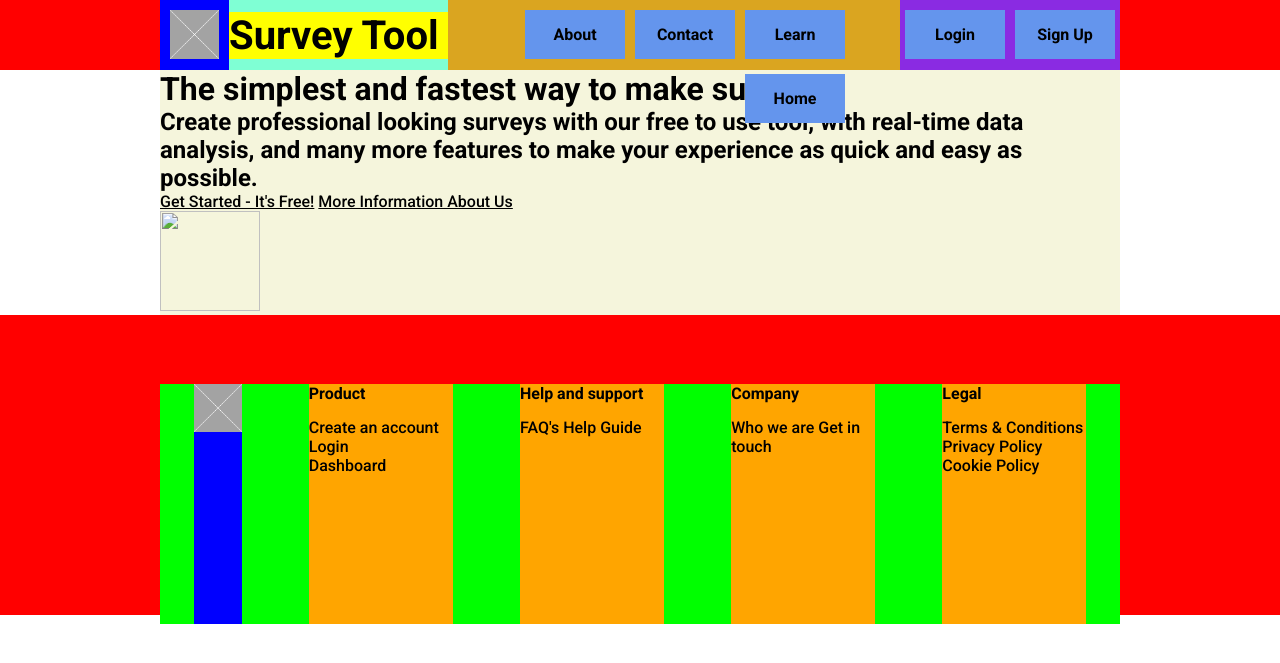
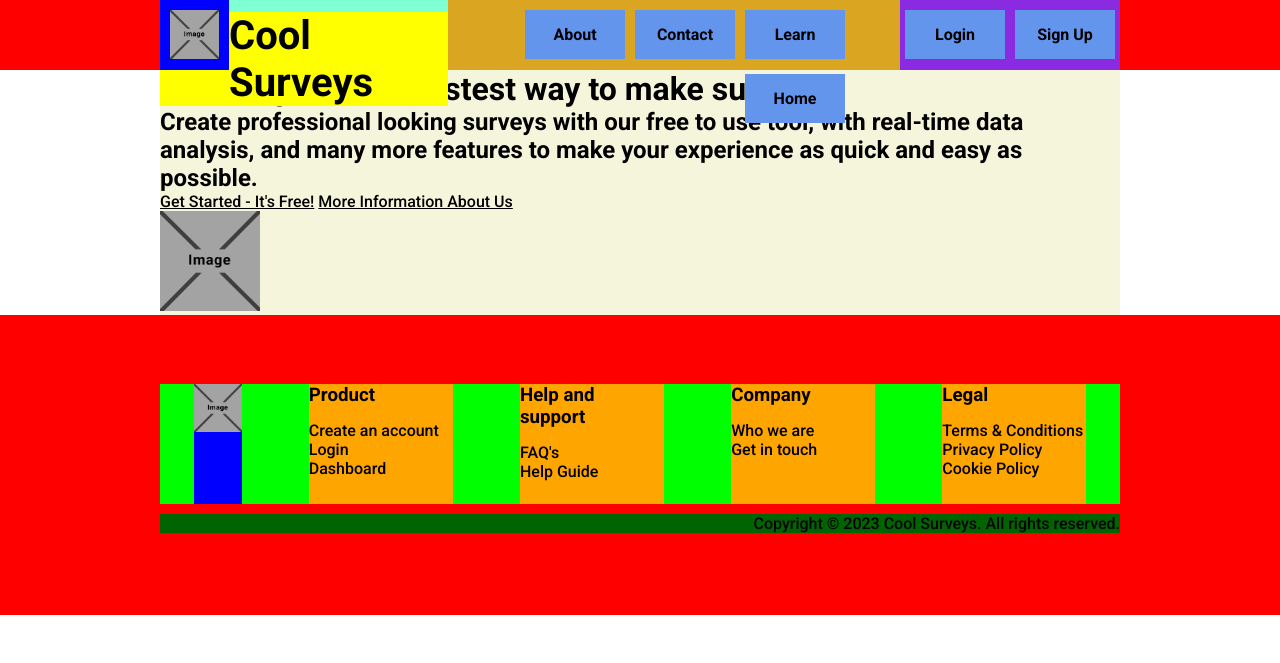
Before and after one commit to umarraj008/Survey-Tool, a PHP site: page /index.php in a window 1280 px wide. Shown: the top 663 px of the page. Run offline with PHP 8.4, Linux system fonts and the light colour scheme.

Commit message:
Footer links
- updated footer links
- added copyright text to footer
- updated placeholder image
- updated header title to cool surveys

```diff
--- a/css/footer.css
+++ b/css/footer.css
@@ -9,7 +9,7 @@ footer {
 footer #outer-container {
     margin-top: 50px;
     width: 75%;
-    height: 80%;
+    height: 40%;
     background-color: lime;
     display: flex;
 }
@@ -33,3 +33,10 @@ footer .inner-container {
 footer .inner-container a {
     text-decoration: none;
 }
+
+footer #copyright-container {
+    width: 75%;
+    background-color: darkgreen;
+    text-align: right;
+    margin-top: 10px;
+}
--- a/includes/footer.php
+++ b/includes/footer.php
@@ -7,29 +7,33 @@
         </div>
 
         <div class="inner-container">
-            <p class="container-title">Product</p>
+            <h3 class="container-title">Product</h3>
             <p><a href="">Create an account</a></p>
             <p><a href="">Login</a></p>
             <p><a href="">Dashboard</a></p>
         </div>
 
         <div class="inner-container">
-            <p class="container-title">Help and support</p>
-            <a href="">FAQ's</a>
-            <a href="">Help Guide</a>
+            <h3 class="container-title">Help and support</h3>
+            <p><a href="">FAQ's</a></p>
+            <p><a href="">Help Guide</a></p>
         </div>
 
         <div class="inner-container">
-            <p class="container-title">Company</p>
-            <a href="">Who we are</a>
-            <a href="">Get in touch</a>
+            <h3 class="container-title">Company</h3>
+            <p><a href="">Who we are</a></p>
+            <p><a href="">Get in touch</a></p>
         </div>
 
         <div class="inner-container">
-            <p class="container-title">Legal</p>
-            <a href="">Terms & Conditions</a>
-            <a href="">Privacy Policy</a>
-            <a href="">Cookie Policy</a>
+            <h3 class="container-title">Legal</h3>
+            <p><a href="./termsAndConditions.php">Terms & Conditions</a></p>
+            <p><a href="">Privacy Policy</a></p>
+            <p><a href="">Cookie Policy</a></p>
         </div>
     </div>
+
+    <div id="copyright-container">
+        <p>Copyright © 2023 Cool Surveys. All rights reserved.</p>
+    </div>
 </footer>
--- a/includes/header.php
+++ b/includes/header.php
@@ -4,7 +4,7 @@
             <div id="image-container">
                 <img src="./resources/images/placeholder.png" height="70%" />
             </div>
-            <h1 id="title">Survey Tool</h1>
+            <h1 id="title">Cool Surveys</h1>
         </div>
         <nav>
             <div id="account-button-container">
--- a/index.php
+++ b/index.php
@@ -16,7 +16,7 @@
                 <a href="#">More Information About Us</a>
             </div>
             <div>
-                <img src="" width="100px" height="100px" />
+                <img src="./resources/images/placeholder.png" width="100px" height="100px" />
             </div>
         </main>
 
```
Also changed, not shown: resources/images/placeholder.png.
